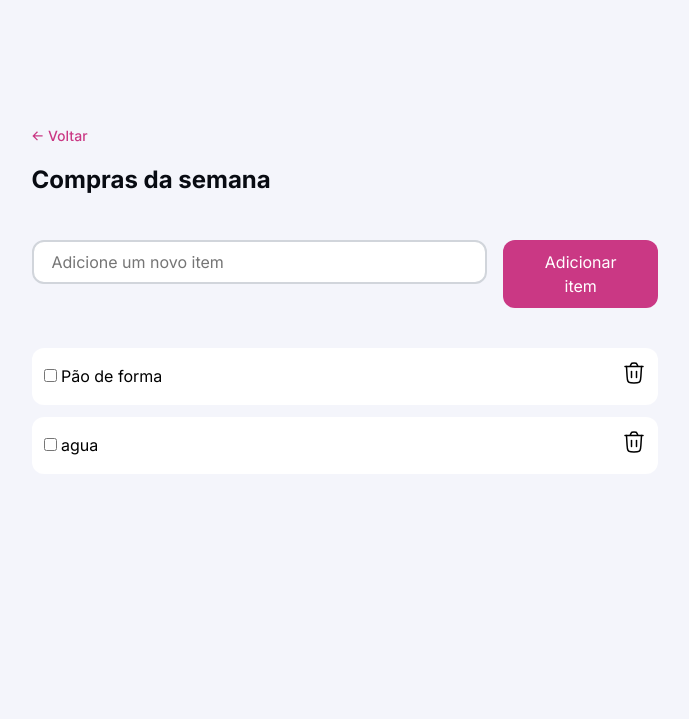
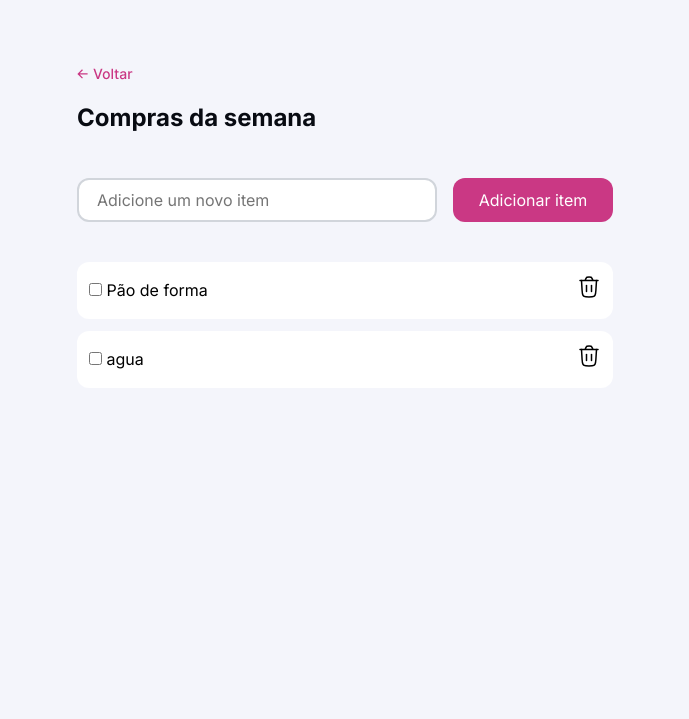
Before and after one commit to WilksonPedro/Lista-de-compras, a plain HTML site: page index.html in a window 1280 px wide. Shown: the part 81-800 px from the top of the page, without its empty margins (295-984 px from the left). Drawn offline with Linux system fonts and the light colour scheme.

Commit message:
correções

```diff
--- a/assets/style/form.css
+++ b/assets/style/form.css
@@ -1,14 +1,13 @@
 .form-input {
-    display: flex;
-    flex-direction: column;
+  display: grid;
   gap: 1rem;
 
   & #itemList {
     border-radius: 12px;
     width: 100%;
     height: 2.75rem;
-        padding: 1.125rem;
-        border: 2px solid var(--border-primary)
+    padding-inline: 1.125rem;
+    border: 2px solid var(--border-primary);
   }
 
   & #itemList:hover {
@@ -26,9 +25,10 @@
 
   & button {
     border: none;
-        width: 200px;
+    width: 100%;
     color: var(--bg-secondary);
-        padding: 10px 24px;
+    /* padding: 10px 24px; */
+    height: 44px;
     border-radius: 12px;
     background-color: var(--color-brand);
     cursor: pointer;
@@ -39,12 +39,12 @@
   }
 }
 
+@media (width >= 30rem) {
+  .form-input {
+    display: flex;
+  }
 
-@media (width >= 18.75rem) {
-    .form-input {
-        width: 100%;
-        display: flex;
-        flex-direction: row;
-        gap: 1rem;
+  & button {
+    max-width: 10rem;
   }
 }
--- a/assets/style/global.css
+++ b/assets/style/global.css
@@ -1,8 +1,7 @@
-*, *::before, *::after {
+*,
+*::before,
+*::after {
   box-sizing: border-box;
-}
-
-* {
   margin: 0;
   padding: 0;
   font: inherit;
@@ -29,17 +28,20 @@
   --h1: 700 1.5rem/2rem var(--font-family);
   --label: 600 1rem/1.25rem var(--font-family);
   --paragraph: 400 1rem/1.5rem var(--font-family);
-    --link: 400 .875rem/1rem var(--font-family);
+  --link: 400 0.875rem/1rem var(--font-family);
 }
 
-
 body {
-    display: flex;
+  /* display: flex;
   justify-content: center;
   align-items: center;
-    flex-direction: column;;
+  flex-direction: column; */
   font: var(--paragraph);
   background-color: var(--bg-primary);
+}
+
+main {
+  padding-inline: 2rem;
 }
 
 h1 {
@@ -49,3 +51,10 @@ h1 {
 .flex {
   display: flex;
 }
+
+@media (width >= 30rem) {
+  main {
+    max-width: 37.5rem;
+    margin-inline: auto;
+  }
+}
--- a/assets/style/header.css
+++ b/assets/style/header.css
@@ -1,15 +1,16 @@
 .logo {
+  display: none;
+}
+
+@media (width >= 30rem) {
+  .logo {
     display: flex;
+    justify-content: center;
     height: 40px;
     gap: 7px;
     font-weight: 700;
     line-height: 2.5rem;
     margin-top: 25px;
     margin-bottom: 3.87rem;
+  }
 }
-
-@media (max-width: 30rem) {
-    .logo {
-        display: none;
-    }
-}
--- a/assets/style/listItems.css
+++ b/assets/style/listItems.css
@@ -2,9 +2,10 @@
   display: flex;
   margin-top: 2.5rem;
 
-    & .list-checkbox{
+  & .list-checkbox {
     flex-direction: column;
     gap: 0.75rem;
+    width: 100%;
   }
 
   & li {
@@ -17,11 +18,3 @@
     background: var(--bg-secondary);
   }
 }
-
-@media (min-width: 30rem){
-    .shopping-list {
-        & li {
-            width: 39.187rem;
-        }
-    }
-}
```
Lines whose indentation alone changed are shown as unchanged.
